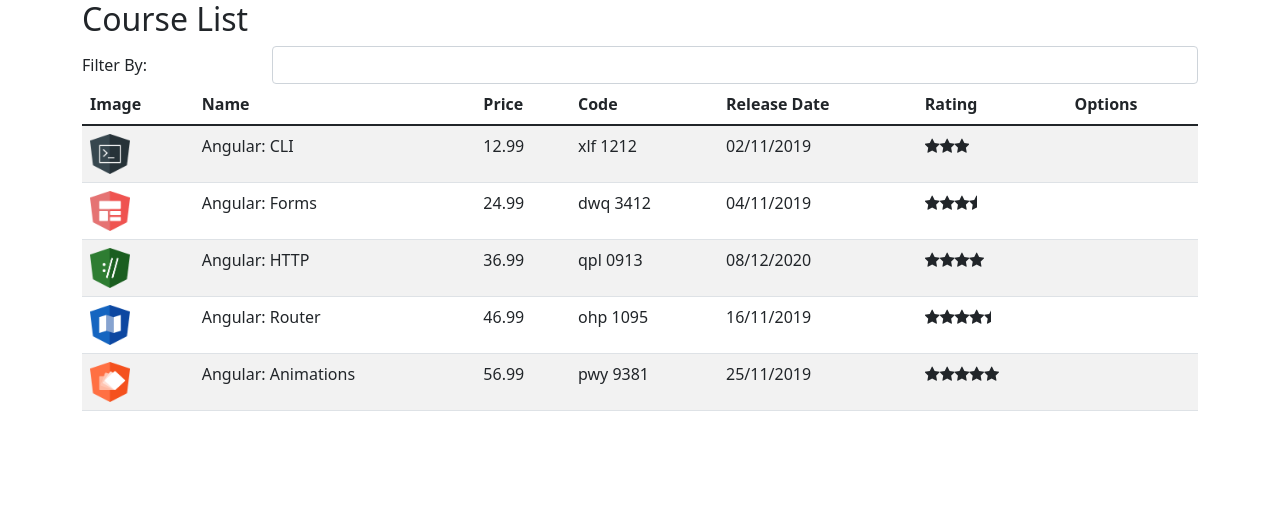
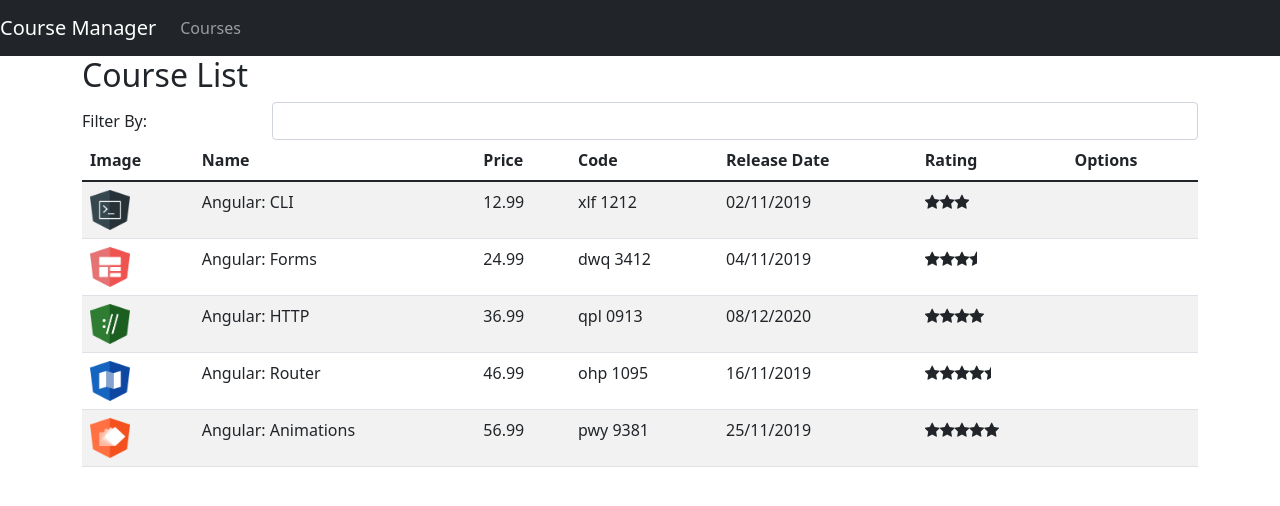
Before and after one commit to wcampos5/angular8-digitalinnovationone-training, an Angular app: page /coursers in a window 1280 px wide. Shown: the top 506 px of the page. Built offline with nearby package versions, Linux system fonts and the light colour scheme.

Commit message:
Added nav-bar e error page. Default routes and course list route created

```diff
--- /dev/null
+++ b/src/app/Error/error-404.component.html
@@ -0,0 +1 @@
+<h2 class="mt-12">Página de erro</h2>
--- a/src/app/app.component.html
+++ b/src/app/app.component.html
@@ -1,3 +1,10 @@
-<div class="container">
+<app-nav-bar></app-nav-bar>
+
+<div class="container" mt-4>
+    <!-- Tag abaixo substituida pela utilizacao de rota
     <app-course-list></app-course-list>
+    -->
+
+    <!--A path: couses tras o couse-list.component.html aqui-->
+    <router-outlet></router-outlet>
 </div>
--- a/src/app/course/course-list.component.ts
+++ b/src/app/course/course-list.component.ts
@@ -3,7 +3,11 @@
 import { CourseService } from "./course.service";
 
 @Component({
-    selector: 'app-course-list',
+    /** selector removido para a utilização de
+     * rotas
+     *
+     * selector: 'app-course-list',
+     * **/
     templateUrl: './course-list.component.html'
 })
 
--- /dev/null
+++ b/src/app/nav-bar/nav-bar.component.html
@@ -0,0 +1,16 @@
+<nav class="navbar navbar-expand-lg navbar-dark bg-dark">
+    <a  href="#" class="navbar-brand">Course Manager</a>
+
+    <button class="navbar-toggler" type="button" data-toggle="collapse" data-target="#navbarSupportedContent"
+        aria-controls="navbarSupportedContent" aria-expanded="false" aria-label="Toggle navigation">
+        <span class="navbar-toggler-icon"></span>
+    </button>
+
+    <div class="collapse navbar-collapse" id="navbarSupportedContent">
+        <ul class="navbar-nav mr-auto">
+            <li class="nav-item">
+                <a href="#"  class="nav-link">Courses</a>
+            </li>
+        </ul>
+    </div>
+</nav>
```
Also changed, not shown: src/app/Error/error-404.component.ts (added, +8 -0 lines), src/app/app.module.ts (+21 -1 lines), src/app/nav-bar/nav-bar.component.ts (added, +9 -0 lines), Diagrama de Classes do projeto.png (added).
